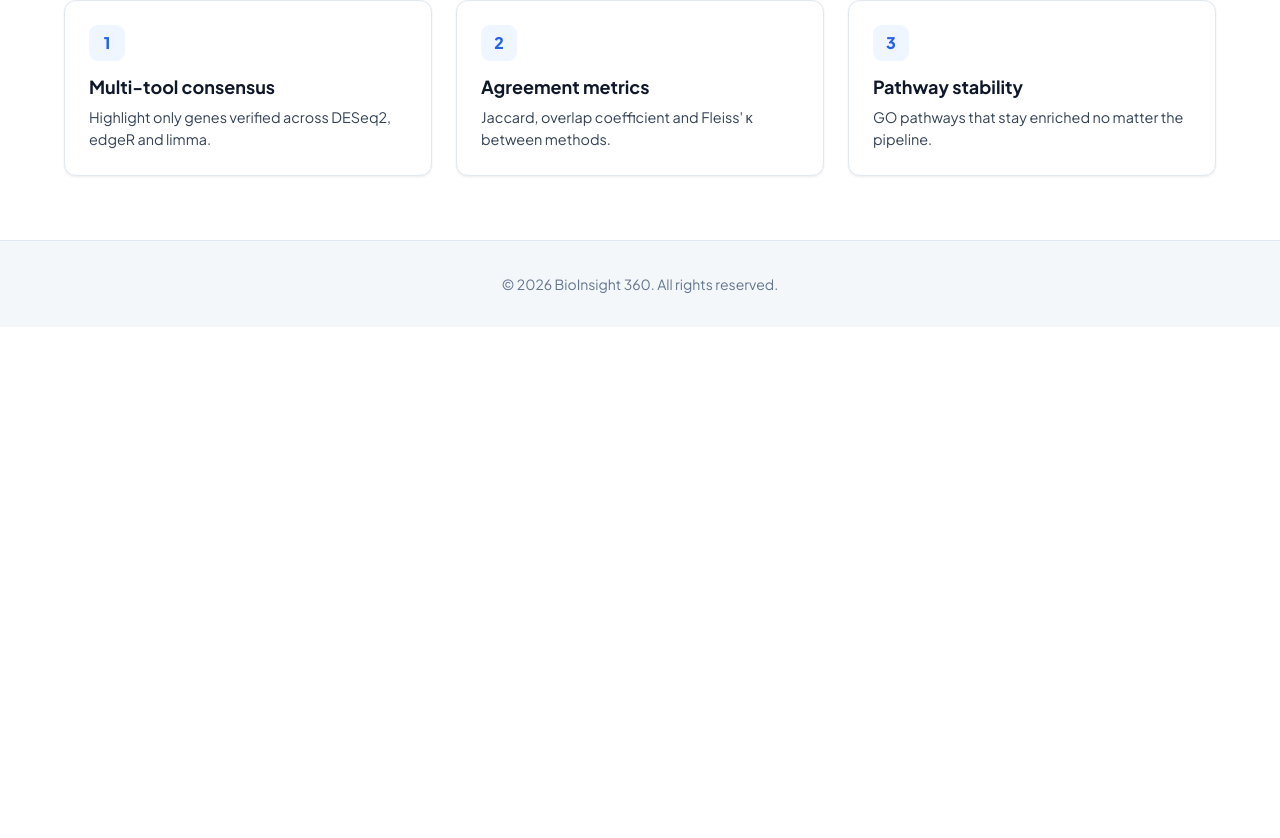
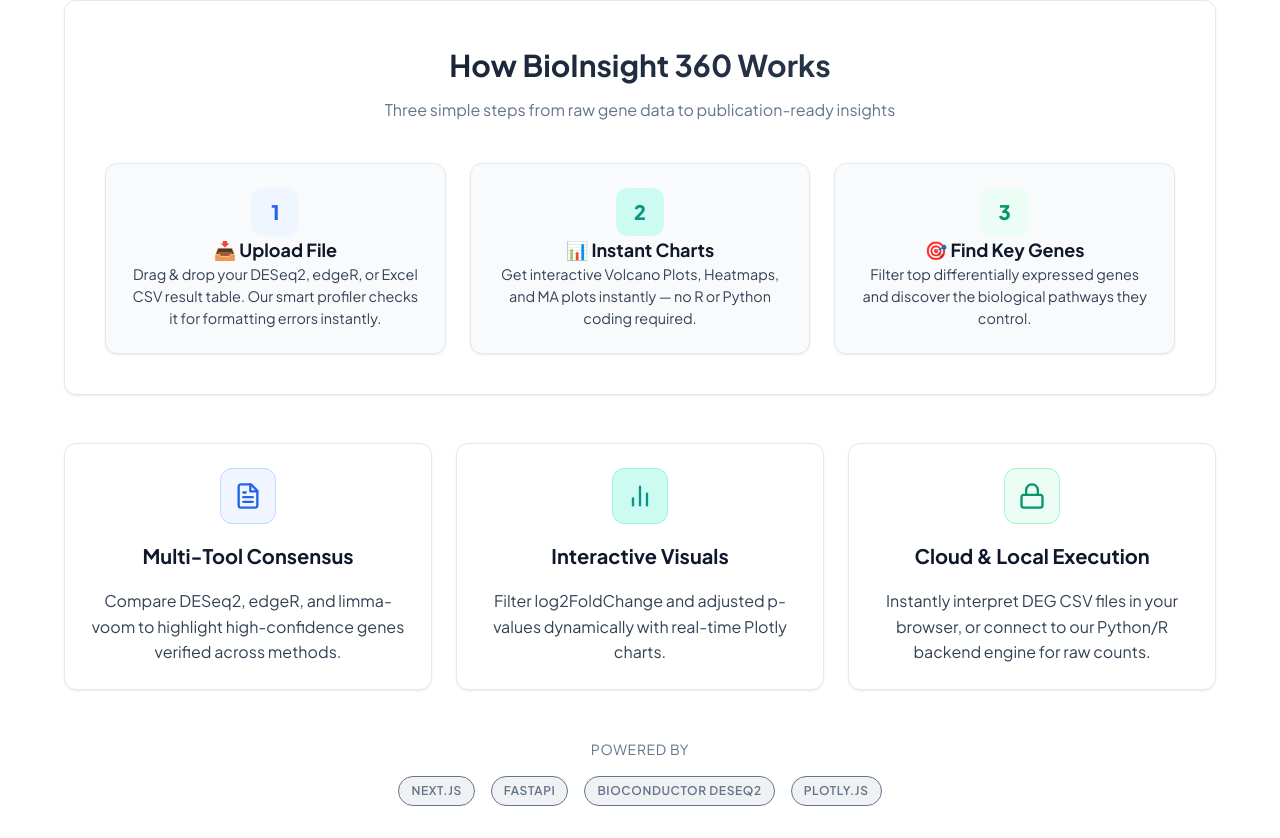
Before and after one commit to Maipatatohoon/bioinsight-360, a Next.js app in the folder frontend/: page / in a window 1280 px wide. Shown: the part 562-1400 px from the top of the page. Before the commit the page ends 889 px from the top, so only its background shows below. Built offline with nearby package versions, Linux system fonts and the light colour scheme; no server answers.

Commit message:
feat(ui): restore the informational sections under the Clean Scientific hero
- put back 'How BioInsight 360 Works' (3 steps), the 3 feature cards, and the
  'Powered By' strip below the hero
- keep the Clean Scientific hero + rotating figure + blended navbar

```diff
--- a/frontend/app/page.js
+++ b/frontend/app/page.js
@@ -1,15 +1,10 @@
 import Link from 'next/link';
 import HeroShowcase from '../components/HeroShowcase';
-
-const CARDS = [
-  { n: '1', t: 'Multi-tool consensus', d: 'Highlight only genes verified across DESeq2, edgeR and limma.' },
-  { n: '2', t: 'Agreement metrics', d: "Jaccard, overlap coefficient and Fleiss' \u03ba between methods." },
-  { n: '3', t: 'Pathway stability', d: 'GO pathways that stay enriched no matter the pipeline.' },
-];
 
 export default function Home() {
   return (
     <div className="container" style={{ padding: '2.5rem 1.5rem 4rem' }}>
+      {/* Hero */}
       <section className="hero-grid fade-in" style={{ margin: '1rem 0 4rem' }}>
         <div>
           <span style={{ display: 'inline-block', fontSize: 'var(--fs-xs)', fontWeight: 700, letterSpacing: '0.12em', textTransform: 'uppercase', color: 'var(--accent-primary)', marginBottom: '1rem' }}>
@@ -48,16 +43,97 @@ export default function Home() {
         </div>
       </section>
 
-      <section className="grid grid-cols-3">
-        {CARDS.map((c) => (
-          <div key={c.t} className="glass-card" style={{ padding: '1.5rem' }}>
-            <div style={{ width: 36, height: 36, borderRadius: 9, background: '#eff6ff', color: '#2563eb', display: 'flex', alignItems: 'center', justifyContent: 'center', fontWeight: 800, marginBottom: '0.75rem' }}>
-              {c.n}
+      {/* 3-Step Workflow */}
+      <section className="glass-card" style={{ marginBottom: '3rem', padding: '2.5rem' }}>
+        <h2 className="section-title text-center" style={{ marginBottom: '0.5rem' }}>How BioInsight 360 Works</h2>
+        <p className="text-center" style={{ color: 'var(--text-muted)', marginBottom: '2.5rem' }}>Three simple steps from raw gene data to publication-ready insights</p>
+
+        <div className="grid grid-cols-3 gap-6">
+          <div className="glass-card text-center flex flex-col items-center gap-3" style={{ background: '#f8fafc', border: '1px solid #e2e8f0' }}>
+            <div style={{ width: '48px', height: '48px', borderRadius: '12px', background: '#eff6ff', color: '#2563eb', display: 'flex', alignItems: 'center', justifyContent: 'center', fontSize: '1.25rem', fontWeight: 800 }}>
+              1
             </div>
-            <h3 style={{ fontSize: 'var(--fs-lg)', fontWeight: 700, margin: '0 0 0.35rem', color: 'var(--text-primary)' }}>{c.t}</h3>
-            <p style={{ color: 'var(--text-secondary)', fontSize: '0.9rem', margin: 0, lineHeight: 1.5 }}>{c.d}</p>
+            <h3 style={{ fontSize: 'var(--fs-lg)', fontWeight: 700, color: 'var(--text-primary)' }}>📥 Upload File</h3>
+            <p style={{ color: 'var(--text-secondary)', fontSize: '0.9rem', lineHeight: 1.5 }}>
+              Drag &amp; drop your DESeq2, edgeR, or Excel CSV result table. Our smart profiler checks it for formatting errors instantly.
+            </p>
           </div>
-        ))}
+
+          <div className="glass-card text-center flex flex-col items-center gap-3" style={{ background: '#f8fafc', border: '1px solid #e2e8f0' }}>
+            <div style={{ width: '48px', height: '48px', borderRadius: '12px', background: '#ccfbf1', color: '#0d9488', display: 'flex', alignItems: 'center', justifyContent: 'center', fontSize: '1.25rem', fontWeight: 800 }}>
+              2
+            </div>
+            <h3 style={{ fontSize: 'var(--fs-lg)', fontWeight: 700, color: 'var(--text-primary)' }}>📊 Instant Charts</h3>
+            <p style={{ color: 'var(--text-secondary)', fontSize: '0.9rem', lineHeight: 1.5 }}>
+              Get interactive Volcano Plots, Heatmaps, and MA plots instantly — no R or Python coding required.
+            </p>
+          </div>
+
+          <div className="glass-card text-center flex flex-col items-center gap-3" style={{ background: '#f8fafc', border: '1px solid #e2e8f0' }}>
+            <div style={{ width: '48px', height: '48px', borderRadius: '12px', background: '#ecfdf5', color: '#059669', display: 'flex', alignItems: 'center', justifyContent: 'center', fontSize: '1.25rem', fontWeight: 800 }}>
+              3
+            </div>
+            <h3 style={{ fontSize: 'var(--fs-lg)', fontWeight: 700, color: 'var(--text-primary)' }}>🎯 Find Key Genes</h3>
+            <p style={{ color: 'var(--text-secondary)', fontSize: '0.9rem', lineHeight: 1.5 }}>
+              Filter top differentially expressed genes and discover the biological pathways they control.
+            </p>
+          </div>
+        </div>
+      </section>
+
+      {/* Feature Cards */}
+      <section className="grid grid-cols-3" style={{ marginBottom: '3rem' }}>
+        <div className="glass-card text-center flex flex-col items-center gap-4">
+          <div style={{ width: '56px', height: '56px', borderRadius: '12px', background: '#eff6ff', border: '1px solid #bfdbfe', display: 'flex', alignItems: 'center', justifyContent: 'center', color: '#2563eb' }}>
+            <svg aria-hidden="true" width="28" height="28" viewBox="0 0 24 24" fill="none" stroke="currentColor" strokeWidth="2" strokeLinecap="round" strokeLinejoin="round">
+              <path d="M14.5 2H6a2 2 0 0 0-2 2v16a2 2 0 0 0 2 2h12a2 2 0 0 0 2-2V7.5L14.5 2z" />
+              <polyline points="14 2 14 8 20 8" />
+              <line x1="16" y1="13" x2="8" y2="13" />
+              <line x1="16" y1="17" x2="8" y2="17" />
+              <line x1="10" y1="9" x2="8" y2="9" />
+            </svg>
+          </div>
+          <h3 style={{ fontSize: 'var(--fs-xl)', fontWeight: 700, color: 'var(--text-primary)' }}>Multi-Tool Consensus</h3>
+          <p style={{ color: 'var(--text-secondary)' }}>
+            Compare DESeq2, edgeR, and limma-voom to highlight high-confidence genes verified across methods.
+          </p>
+        </div>
+        <div className="glass-card text-center flex flex-col items-center gap-4">
+          <div style={{ width: '56px', height: '56px', borderRadius: '12px', background: '#ccfbf1', border: '1px solid #99f6e4', display: 'flex', alignItems: 'center', justifyContent: 'center', color: '#0d9488' }}>
+            <svg aria-hidden="true" width="28" height="28" viewBox="0 0 24 24" fill="none" stroke="currentColor" strokeWidth="2" strokeLinecap="round" strokeLinejoin="round">
+              <line x1="18" y1="20" x2="18" y2="10" />
+              <line x1="12" y1="20" x2="12" y2="4" />
+              <line x1="6" y1="20" x2="6" y2="14" />
+            </svg>
+          </div>
+          <h3 style={{ fontSize: 'var(--fs-xl)', fontWeight: 700, color: 'var(--text-primary)' }}>Interactive Visuals</h3>
+          <p style={{ color: 'var(--text-secondary)' }}>
+            Filter log2FoldChange and adjusted p-values dynamically with real-time Plotly charts.
+          </p>
+        </div>
+        <div className="glass-card text-center flex flex-col items-center gap-4">
+          <div style={{ width: '56px', height: '56px', borderRadius: '12px', background: '#ecfdf5', border: '1px solid #a7f3d0', display: 'flex', alignItems: 'center', justifyContent: 'center', color: '#059669' }}>
+            <svg aria-hidden="true" width="28" height="28" viewBox="0 0 24 24" fill="none" stroke="currentColor" strokeWidth="2" strokeLinecap="round" strokeLinejoin="round">
+              <rect x="3" y="11" width="18" height="11" rx="2" ry="2" />
+              <path d="M7 11V7a5 5 0 0 1 10 0v4" />
+            </svg>
+          </div>
+          <h3 style={{ fontSize: 'var(--fs-xl)', fontWeight: 700, color: 'var(--text-primary)' }}>Cloud &amp; Local Execution</h3>
+          <p style={{ color: 'var(--text-secondary)' }}>
+            Instantly interpret DEG CSV files in your browser, or connect to our Python/R backend engine for raw counts.
+          </p>
+        </div>
+      </section>
+
+      {/* Tech Stack */}
+      <section className="text-center fade-in" style={{ animationDelay: '0.3s', marginBottom: '2rem' }}>
+        <p style={{ color: 'var(--text-muted)', fontSize: 'var(--fs-sm)', marginBottom: '1rem', textTransform: 'uppercase', letterSpacing: '0.05em' }}>Powered By</p>
+        <div className="flex justify-center items-center gap-4 flex-wrap">
+          <span className="badge badge-ns">Next.js</span>
+          <span className="badge badge-ns">FastAPI</span>
+          <span className="badge badge-ns">Bioconductor DESeq2</span>
+          <span className="badge badge-ns">Plotly.js</span>
+        </div>
       </section>
     </div>
   );
```
